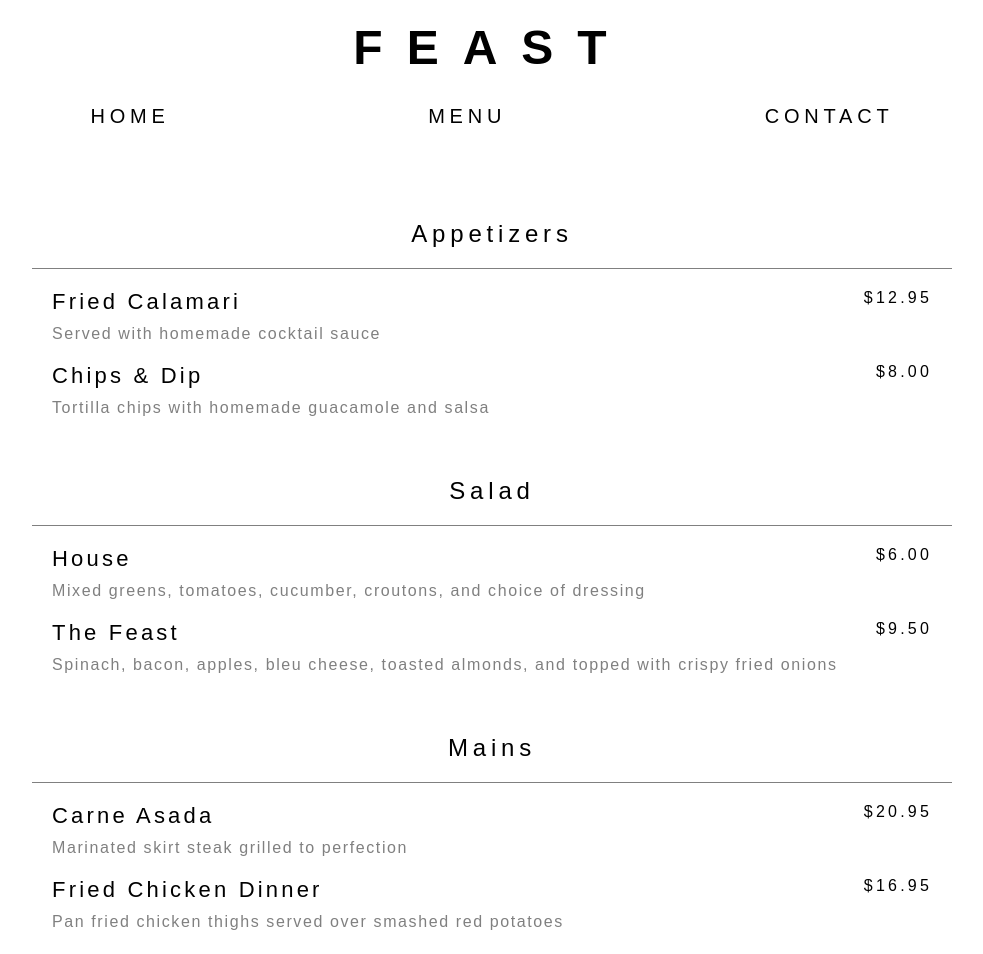
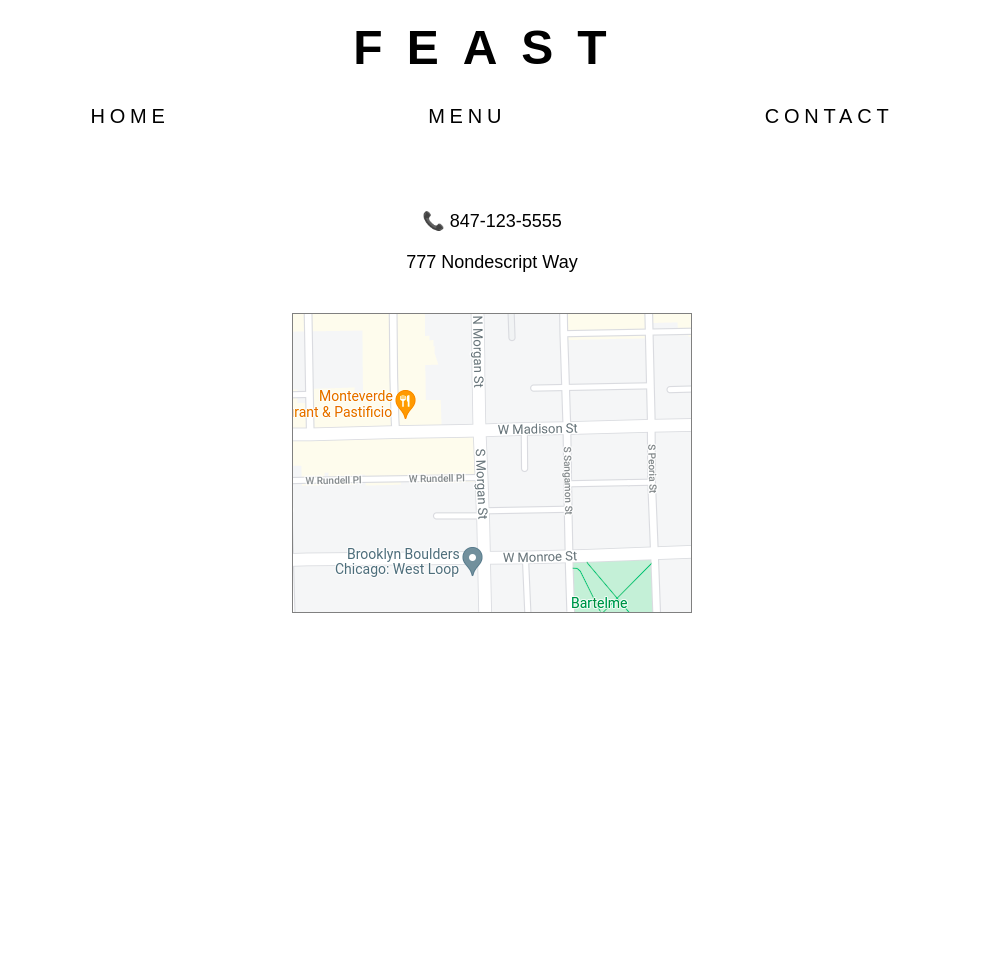
Before and after one commit to mdesanker/restaurant, a website built with webpack: page dist/index.html in a window 1280 px wide. Shown: the whole page, without its empty margins (148-1131 px from the left). After the commit the page ends 843 px from the top, so only its background shows below. Built offline with Linux system fonts and the light colour scheme.

Commit message:
feat: create contact page with html and css

```diff
--- a/src/page.js
+++ b/src/page.js
@@ -44,7 +44,7 @@ function initializeWebsite() {
   const content = document.querySelector("#content");
   content.prepend(generateHeader());
   // content.appendChild(generateHome());
-  content.appendChild(generateMenu());
+  // content.appendChild(generateMenu());
 }
 
 export { initializeWebsite };
--- a/src/style.css
+++ b/src/style.css
@@ -119,3 +119,26 @@ a:hover {
   letter-spacing: 0.1rem;
   color: gray;
 }
+/* Contact CSS */
+#contact {
+  width: 100%;
+  max-width: 960px;
+  margin: 0 auto;
+  padding: 200px 20px;
+  display: flex;
+  flex-direction: column;
+  justify-content: center;
+  align-items: center;
+  text-align: center;
+}
+#contact p {
+  padding: 10px;
+  font-size: 18px;
+}
+#map {
+  background-image: url(./images/map.png);
+  border: thin solid gray;
+  height: 300px;
+  width: 400px;
+  margin: 30px;
+}
```
Also changed, not shown: dist/a634ceef9702e8b43390.png (added), dist/index.html, dist/main.js, src/images/map.png (added).
